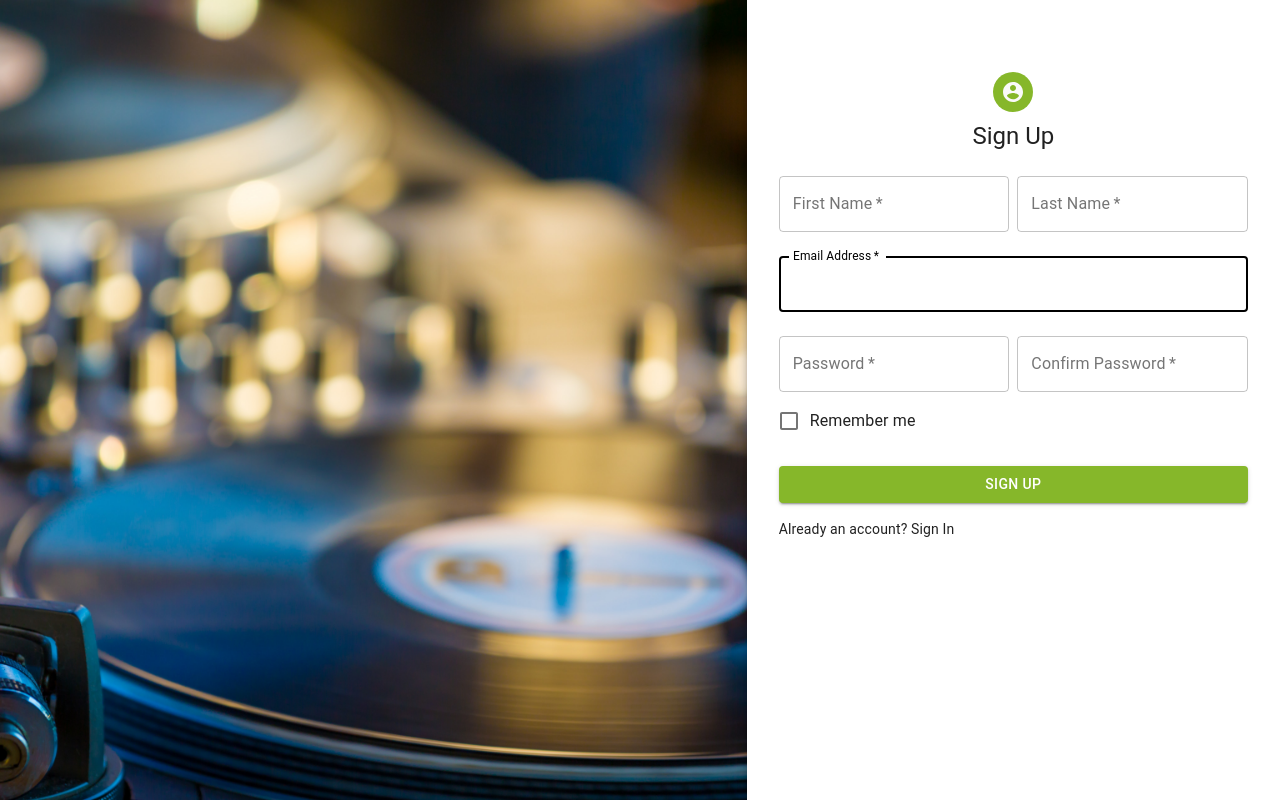
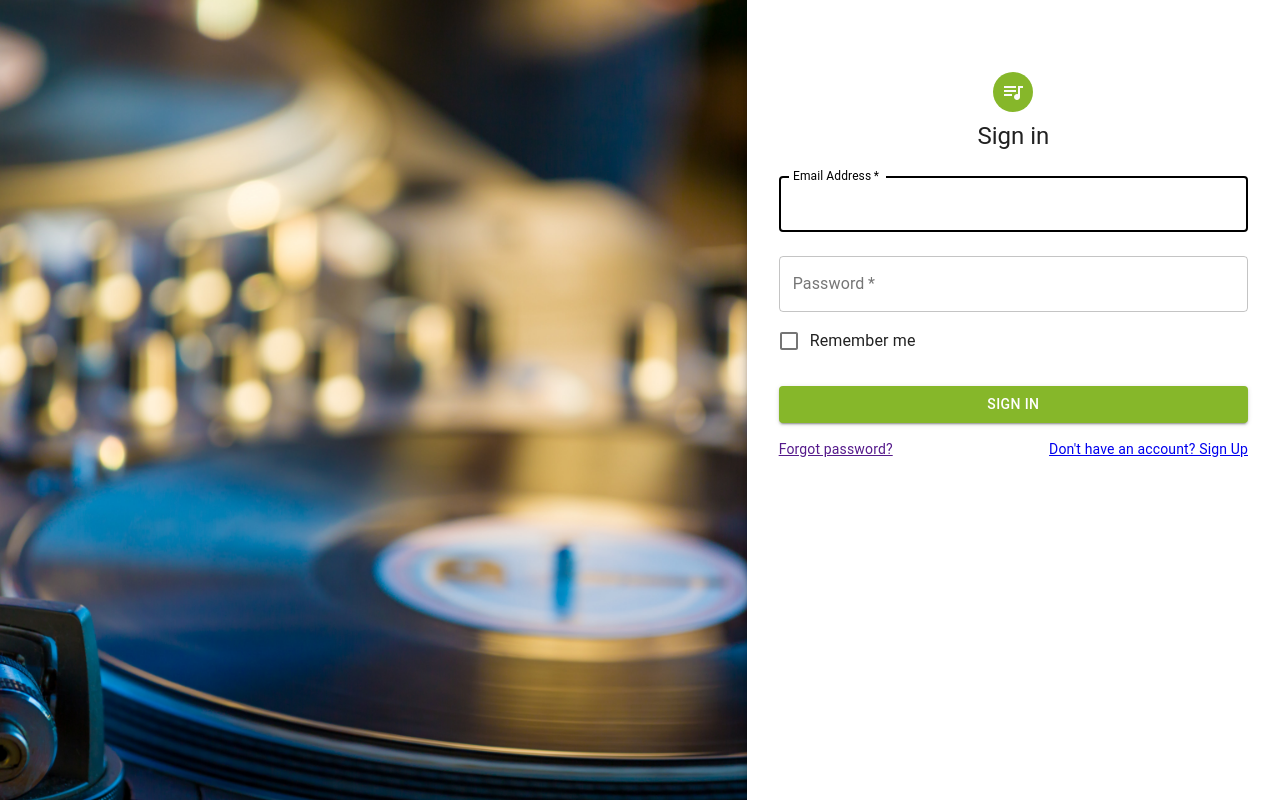
Before and after one commit to punchaal/musify, a React (Create React App) app in the folder musify-client/: page / in a window 1280 px wide. Built offline with nearby package versions, Linux system fonts and the light colour scheme.

Commit message:
Added switch between signin or signup component

```diff
--- a/musify-client/src/components/signin.component.jsx
+++ b/musify-client/src/components/signin.component.jsx
@@ -5,12 +5,12 @@ import TextField from '@material-ui/core/TextField';
 import FormControlLabel from '@material-ui/core/FormControlLabel';
 import { makeStyles } from '@material-ui/core/styles';
 import Checkbox from '@material-ui/core/Checkbox';
-import Link from '@material-ui/core/Link';
 import Paper from '@material-ui/core/Paper';
 import Box from '@material-ui/core/Box';
 import Grid from '@material-ui/core/Grid';
 import QueueMusicIcon from '@material-ui/icons/QueueMusic';
 import Typography from '@material-ui/core/Typography';
+import { Link } from 'react-router-dom';
 
 const useStyles = makeStyles(theme => ({
   paper: {
@@ -98,14 +98,7 @@ export default function SignIn() {
               </Link>
             </Grid>
             <Grid item>
-              <Link
-                href='#'
-                variant='body2'
-                className='classes.link'
-                color='inherit'
-              >
-                {"Don't have an account? Sign Up"}
-              </Link>
+              <Link to='/sign-up'>{"Don't have an account? Sign Up"}</Link>
             </Grid>
           </Grid>
           <Box mt={5}></Box>
--- a/musify-client/src/components/signup.component.jsx
+++ b/musify-client/src/components/signup.component.jsx
@@ -1,30 +1,28 @@
-import React from "react";
-import Avatar from "@material-ui/core/Avatar";
-import Button from "@material-ui/core/Button";
-import TextField from "@material-ui/core/TextField";
-import FormControlLabel from "@material-ui/core/FormControlLabel";
-import { makeStyles } from "@material-ui/core/styles";
-import Checkbox from "@material-ui/core/Checkbox";
-import Link from "@material-ui/core/Link";
-import Paper from "@material-ui/core/Paper";
-import Box from "@material-ui/core/Box";
-import Grid from "@material-ui/core/Grid";
+import React from 'react';
+import Avatar from '@material-ui/core/Avatar';
+import Button from '@material-ui/core/Button';
+import TextField from '@material-ui/core/TextField';
+import { makeStyles } from '@material-ui/core/styles';
+import { Link } from 'react-router-dom';
+import Paper from '@material-ui/core/Paper';
+import Box from '@material-ui/core/Box';
+import Grid from '@material-ui/core/Grid';
 import AccountCircleIcon from '@material-ui/icons/AccountCircle';
-import Typography from "@material-ui/core/Typography";
+import Typography from '@material-ui/core/Typography';
 
 const useStyles = makeStyles(theme => ({
   paper: {
     margin: theme.spacing(8, 4),
-    display: "flex",
-    flexDirection: "column",
-    alignItems: "center"
+    display: 'flex',
+    flexDirection: 'column',
+    alignItems: 'center'
   },
   avatar: {
     margin: theme.spacing(1),
     backgroundColor: theme.palette.primary.main
   },
   form: {
-    width: "100%", // Fix IE 11 issue.
+    width: '100%', // Fix IE 11 issue.
     marginTop: theme.spacing(1)
   },
   submit: {
@@ -45,107 +43,95 @@ export default function SignUp() {
         <Avatar className={classes.avatar}>
           <AccountCircleIcon />
         </Avatar>
-        <Typography component="h1" variant="h5">
+        <Typography component='h1' variant='h5'>
           Sign Up
         </Typography>
         <form className={classes.form} noValidate>
           <Grid container spacing={1}>
             <Grid item xs={12} sm={6}>
               <TextField
-                variant="outlined"
-                margin="normal"
+                variant='outlined'
+                margin='normal'
                 required
                 fullWidth
-                id="fname"
-                label="First Name"
-                name="fname"
-                autoComplete="First Name"
+                id='fname'
+                label='First Name'
+                name='fname'
+                autoComplete='First Name'
                 autoFocus
-                color="secondary"
+                color='secondary'
               />
             </Grid>
             <Grid item xs={12} sm={6}>
               <TextField
-                variant="outlined"
-                margin="normal"
+                variant='outlined'
+                margin='normal'
                 required
                 fullWidth
-                id="lname"
-                label="Last Name"
-                name="lname"
-                autoComplete="Last Name"
+                id='lname'
+                label='Last Name'
+                name='lname'
+                autoComplete='Last Name'
                 autoFocus
-                color="secondary"
+                color='secondary'
               />
             </Grid>
           </Grid>
           <TextField
-            variant="outlined"
-            margin="normal"
+            variant='outlined'
+            margin='normal'
             required
             fullWidth
-            id="email"
-            label="Email Address"
-            name="email"
-            autoComplete="email"
+            id='email'
+            label='Email Address'
+            name='email'
+            autoComplete='email'
             autoFocus
-            color="secondary"
+            color='secondary'
           />
           <Grid container spacing={1}>
             <Grid item xs={12} sm={6}>
               <TextField
-                variant="outlined"
-                margin="normal"
+                variant='outlined'
+                margin='normal'
                 required
                 fullWidth
-                name="password"
-                label="Password"
-                type="password"
-                id="password"
-                autoComplete="current-password"
-                color="secondary"
+                name='password'
+                label='Password'
+                type='password'
+                id='password'
+                autoComplete='current-password'
+                color='secondary'
               />
             </Grid>
 
             <Grid item xs={12} sm={6}>
               <TextField
-                variant="outlined"
-                margin="normal"
+                variant='outlined'
+                margin='normal'
                 required
                 fullWidth
-                name="confirmPassword"
-                label="Confirm Password"
-                type="password"
-                id="confirmPassword"
-                autoComplete="confirm-password"
-                color="secondary"
+                name='confirmPassword'
+                label='Confirm Password'
+                type='password'
+                id='confirmPassword'
+                autoComplete='confirm-password'
+                color='secondary'
               />
             </Grid>
           </Grid>
-          <FormControlLabel
-            control={<Checkbox value="remember" color="primary" />}
-            label="Remember me"
-          />
           <Button
-            type="submit"
+            type='submit'
             fullWidth
-            variant="contained"
-            color="primary"
+            variant='contained'
+            color='primary'
             className={classes.submit}
           >
             Sign Up
           </Button>
           <Grid container>
-
             <Grid item>
-              <Link
-                href="#"
-                variant="body2"
-                className="classes.link"
-                color="inherit"
-              >
-                {"Already an account? Sign In"}
-              </Link>
+              <Link to='/'>{'Already have an account? Sign In'}</Link>
             </Grid>
           </Grid>
           <Box mt={5}></Box>
--- a/musify-client/src/pages/landing.page.jsx
+++ b/musify-client/src/pages/landing.page.jsx
@@ -5,6 +5,7 @@ import { makeStyles } from '@material-ui/core/styles';
 import BackgroundImage from '../assets/turntable1.jpg';
 import SignIn from '../components/signin.component';
 import SignUp from '../components/signup.component';
+import { useHistory } from 'react-router-dom';
 
 const useStyles = makeStyles(theme => ({
   root: {
@@ -24,12 +25,13 @@ const useStyles = makeStyles(theme => ({
 
 export default function LandingPage() {
   const classes = useStyles();
+  let history = useHistory();
 
   return (
     <Grid container component='main' className={classes.root}>
       <CssBaseline />
       <Grid item xs={false} sm={4} md={7} className={classes.image} />
-      <SignUp />
+      {history.location.pathname === '/' ? <SignIn /> : <SignUp />}
     </Grid>
   );
 }
```
